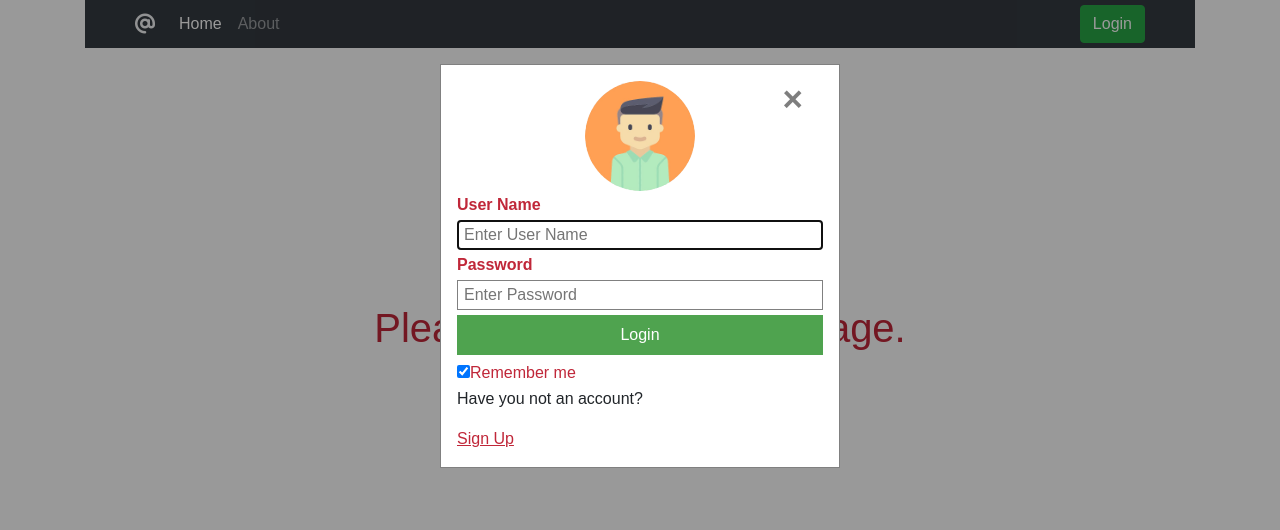
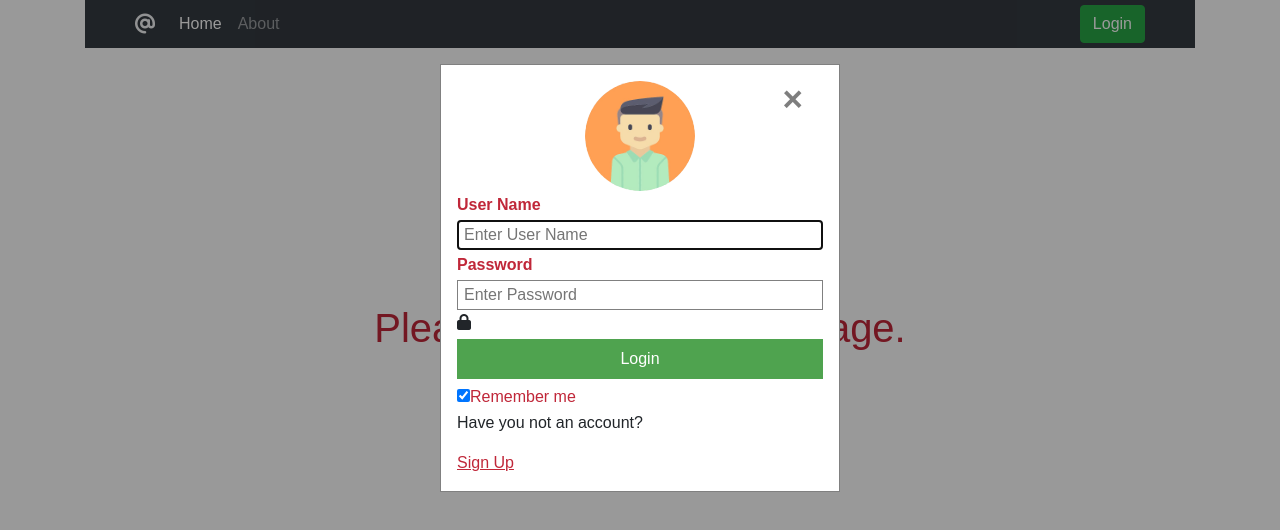
Before and after one commit to rdvnbyr/javaScript-email-app, a plain HTML site: page index.html in a window 1280 px wide. Both pictures are taken after a click on the button "Login". Drawn offline with nearby package versions, Linux system fonts and the light colour scheme.

Commit message:
Update index.html

```diff
--- a/index.html
+++ b/index.html
@@ -163,8 +163,10 @@
                 onchange="getValueLogin(this)">
 
             <label for="password"><b>Password</b></label>
+
             <input id="password_inputLogin" type="password" name="password" placeholder="Enter Password"
                 onchange="getValueLogin(this)" required>
+                <i id="toggleIcon" onclick="passwordToggle()" class="fas fa-lock"></i>
 
             <button type="submit" class="button_form_login">Login</button>
 
```
